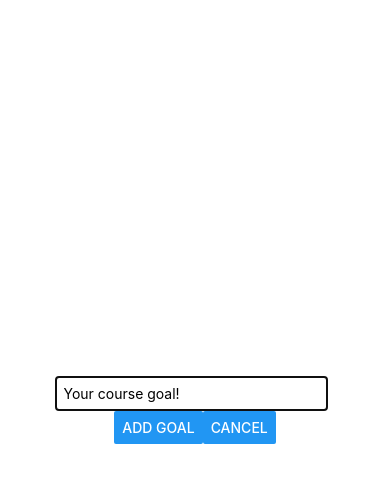
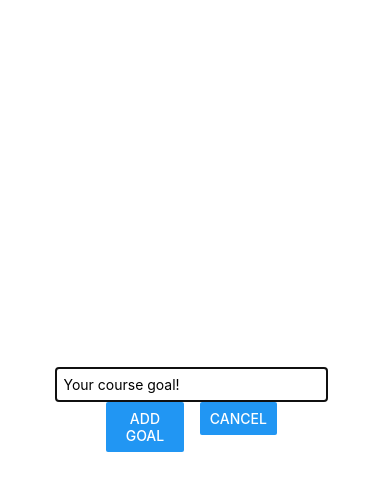
Before and after one commit to kingshokdtt/project657, a React Native app: screen / in a window 390 px wide. Both pictures are taken after a click on the button "ADD NEW GOAL". Shown: the top 490 px of the page. Built offline with nearby package versions, Linux system fonts and the light colour scheme.

Commit message:
project657

```diff
--- a/component/GoalInput.js
+++ b/component/GoalInput.js
@@ -24,8 +24,12 @@ function GoalInput(props){
                     value={enteredGoalText}
                 />
                 <View style={styles.buttonContainer}>
-                <Button title='Add Goal' onPress={addGoalHandler}/>
-                <Button title='Cancel'/>
+                    <View style={styles.button}>
+                        <Button title='Add Goal' onPress={addGoalHandler}/>
+                    </View>
+                    <View style={styles.button}>
+                        <Button title='Cancel'/>
+                    </View>
                 </View>
             </View>
         </Modal>
@@ -53,4 +57,8 @@ const styles = StyleSheet.create({
       buttonContainer:{
         flexDirection:'row',
       },
+      button:{
+        width:'40%',
+        marginHorizontal:8,
+      }
 })
```
